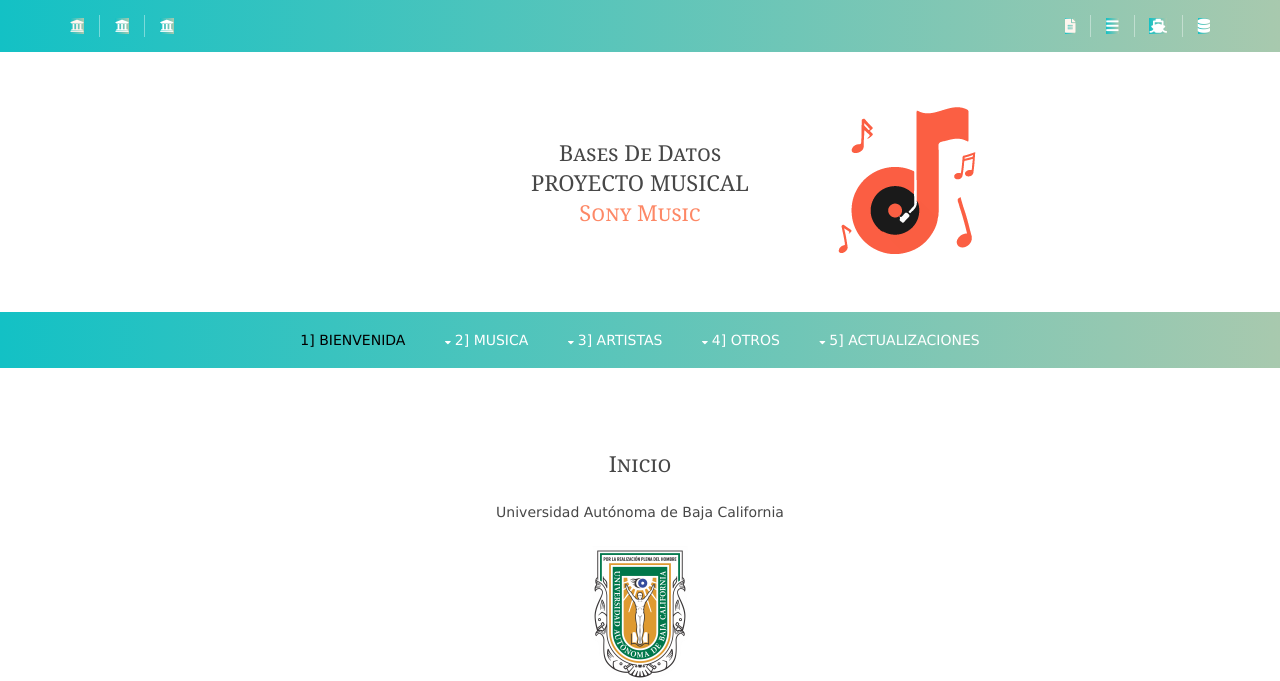
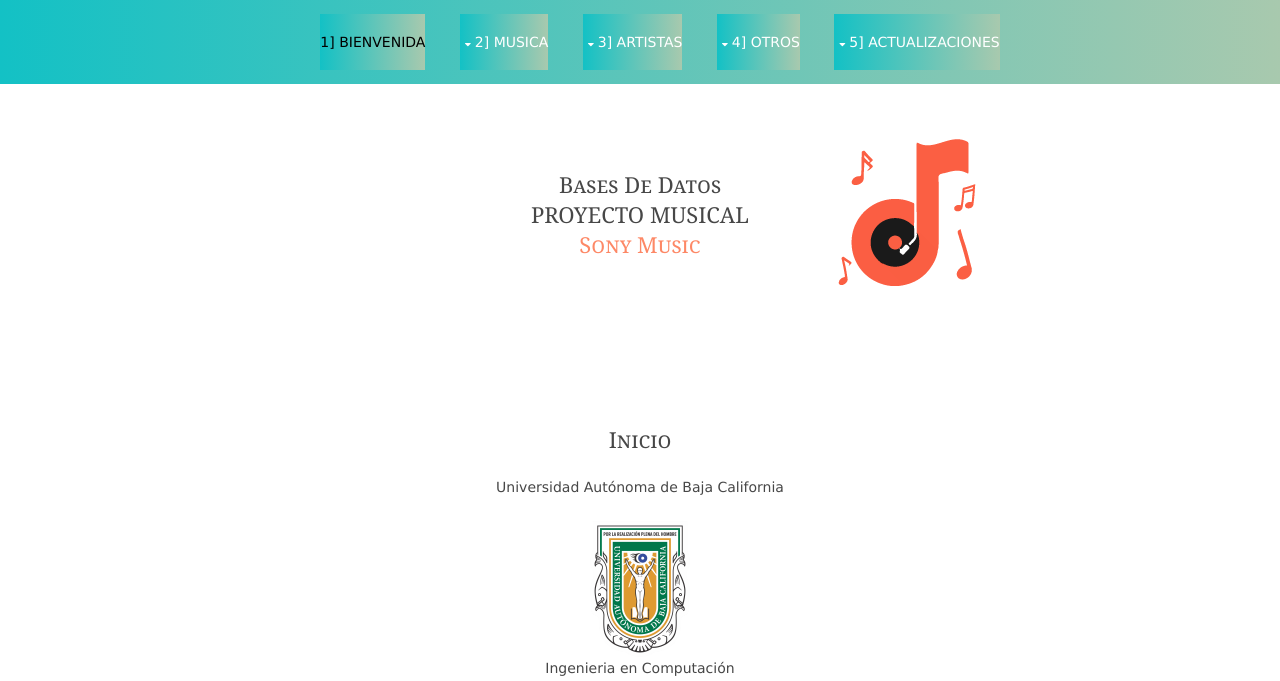
Before and after one commit to oixgres/Base-de-Datos-Musical, a PHP site: page / in a window 1280 px wide. Shown: the top 681 px of the page. Run offline with PHP 8.4, Linux system fonts and the light colour scheme.

Commit message:
cambio de orden de menu

```diff
--- a/ProyectoMusical/index.php
+++ b/ProyectoMusical/index.php
@@ -21,44 +21,9 @@
 <body id="top">
 
 
-
 <div class="wrapper row0">
-  <div id="topbar" class="hoc clear">
-    <div class="fl_left">
-      <ul class="nospace">
-		<li><a href="http://www.uabc.mx"                      target="blank"                 title="Universidad Autónoma de Baja California"   ><i class="fas fa-university"> </i></a></li>
-		<li><a href="http://fcqi.tij.uabc.mx"                 target="blank"                  title="Facultad de Ciencias Químicas e Ingeniería"><i class="fas fa-university">     </i></a></li>
-		<li><a href="https://cucapa.tij.uabc.mx/computacion/" target="blank" title="Ingeniería en Computación"><i class="fas fa-university"></i></a></li>
-    </ul>
-    </div>
-
-    <div class="fl_right">
-      <ul class="nospace">
-	  <li><a href="mostrarCodigo.php?archivo=<?php echo $archivo?>" target="blank" title="Ver código PHP de la opción seleccionada"><i class="fas fa-file-alt"></i></a></li>
-      <li><a href="mostrarCodigo.php?archivo=index.php" target="blank" title="Ver código PHP de index"><i class="fas fa-bars"></i></a></li>
-      <li><a href="mostrarCodigo.php?archivo=navegar.php" target="blank" title="Ver código PHP de estructura de navegación (switch-case)"><i class="fas fa-ship"></i></a></li>
-	  <li><a href="ejemplo_clase_bd.zip" target="blank" title="Descargar scripts PL/SQL de la BD ventas"><i class="fas fa-database"></i></a></li>
-    </ul>
-    </div>
-  </div>
-</div>
-
-<div class="wrapper row1">
-  <header id="header" class="hoc clear">
-    <section>
-      <div></div>
-      <div>
-       <h3 class="heading">Bases de Datos<br>PROYECTO MUSICAL<br><a href="index.php">Sony Music</a></h3>
-      </div>
-
-	   <div><img src="images/LogoBaseMusical.png"></div>
-    </section>
-  </header>
-</div>
-
-<div class="wrapper row2">
-  <nav id="mainav" class="hoc clear">
-    <ul class="clear">
+  <div id="mainav" class="hoc clear">
+   <ul class="clear">
 
 		<li class="active"><a href="index.php">1] Bienvenida</a></li>
 
@@ -122,7 +87,27 @@
 	   </li>
 	   -->
     </ul>
-  </nav>
+
+  </div>
+</div>
+
+<div class="wrapper row1">
+  <header id="header" class="hoc clear">
+    <section>
+      <div></div>
+      <div>
+       <h3 class="heading">Bases de Datos<br>PROYECTO MUSICAL<br><a href="index.php">Sony Music</a></h3>
+      </div>
+
+	   <div><img src="images/LogoBaseMusical.png"></div>
+    </section>
+  </header>
+</div>
+
+<div class="wrapper row2">
+  <div id=" " class="hoc clear">
+
+  </div>
 </div>
 
 
```
